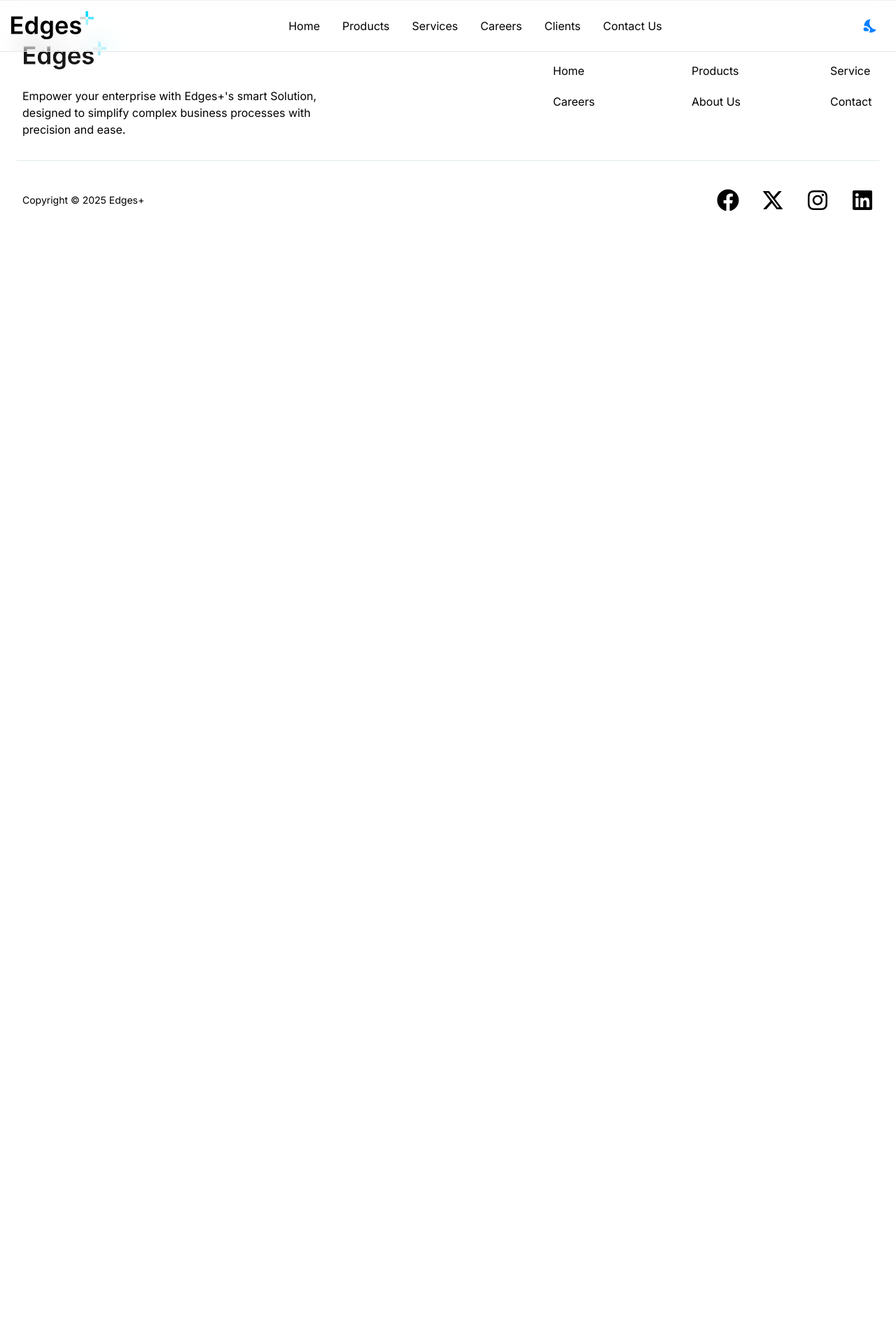
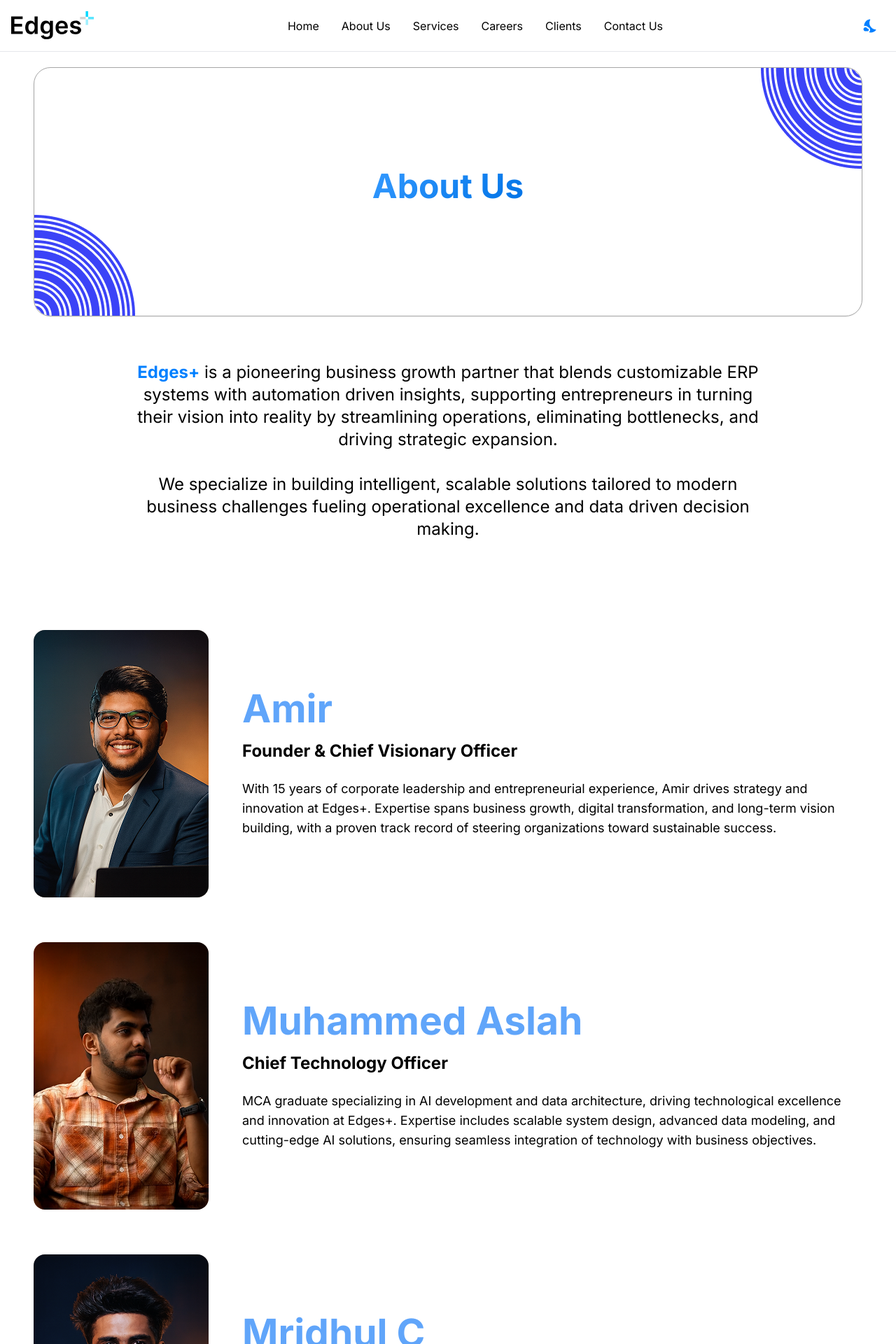
Before and after one commit to edges-plus/Edgesplus, a React (Vite) app: page /about in a window 1280 px wide. Shown: the top 1920 px of the page at 70% size. Before the commit the page ends 800 px from the top, so only its background shows below. Built offline with nearby package versions, Linux system fonts and the light colour scheme.

Commit message:
Add: Added About Us page

```diff
--- a/src/App.tsx
+++ b/src/App.tsx
@@ -8,6 +8,7 @@ import Index from "./pages/Index";
 import NotFound from "./pages/NotFound";
 import Header from "./components/Header";
 import ContactPage from "./pages/Contact";
+import AboutPage from "./pages/About";
 import Footer from "./components/Footer";
 const queryClient = new QueryClient();
 
@@ -22,6 +23,8 @@ const App = () => (
           <Routes>
             <Route path="/" element={<Index />} />
             <Route path="/contact" element={<ContactPage />} />
+            <Route path="/about" element={<AboutPage />} />
+
             {/* ADD ALL CUSTOM ROUTES ABOVE THE CATCH-ALL "*" ROUTE */}
             <Route path="/page-not-foud" element={<NotFound />} />
           </Routes>
--- /dev/null
+++ b/src/components/CompanyDescription.tsx
@@ -0,0 +1,19 @@
+const CompanyDescription = () => {
+  return (
+    <section className="py-16 px-4 sm:px-6 lg:px-8">
+      <div className="max-w-4xl mx-auto">
+        <div className="text-center space-y-8">
+          <p className="text-lg sm:text-xl lg:text-2xl leading-relaxed text-foreground">
+            <span className="text-primary font-semibold">Edges+</span> is a pioneering business growth partner that blends customizable ERP systems with automation driven insights, supporting entrepreneurs in turning their vision into reality by streamlining operations, eliminating bottlenecks, and driving strategic expansion.
+          </p>
+
+          <p className="text-lg sm:text-xl lg:text-2xl leading-relaxed text-foreground">
+            We specialize in building intelligent, scalable solutions tailored to modern business challenges fueling operational excellence and data driven decision making.
+          </p>
+        </div>
+      </div>
+    </section>
+  );
+};
+
+export default CompanyDescription;
--- a/src/components/ContactForm.tsx
+++ b/src/components/ContactForm.tsx
@@ -173,7 +173,7 @@ const ContactForm = () => {
                             <img
                                 src={Circles}
                                 alt="Decorative Circles"
-                                className="absolute w-128 bottom-0 right-0  pointer-events-none"
+                                className="absolute hidden lg:block w-128 bottom-0 right-0  pointer-events-none"
                             />
                         </div>
 
--- a/src/components/Footer.tsx
+++ b/src/components/Footer.tsx
@@ -16,11 +16,11 @@ const Footer = () => {
   }, [theme]);
   const navigationLinks = [
     { name: 'Home', href: '/' },
-    { name: 'Products', href: '/page-not-foud' },
+    { name: 'About Us', href: '/about' },
     { name: 'Service', href: '/page-not-foud' },
     { name: 'Careers', href: '/page-not-foud' },
     { name: 'About Us', href: '/page-not-foud' },
-    { name: 'Contact', href: '/page-not-foud' },
+    { name: 'Contact', href: '/contact' },
   ];
 
   const socialLinks = [
--- a/src/components/Header.tsx
+++ b/src/components/Header.tsx
@@ -39,7 +39,7 @@ const Header = () => {
 
   const navLinks = [
     { title: "Home", href: "/" },
-    { title: "Products", href: "/page-not-found" },
+    { title: "About Us", href: "/about" },
     { title: "Services", href: "/page-not-found" },
     { title: "Careers", href: "/page-not-found" },
     { title: "Clients", href: "/page-not-found" },
--- /dev/null
+++ b/src/components/LeadershipBoard.tsx
@@ -0,0 +1,90 @@
+import amirImage from "../../assets/Amir.png";
+import aslahImage from "../../assets/Aslah.png";
+import mridhulImage from "../../assets/Mridhul.png";
+import suhailImage from "../../assets/Suhail.png";
+
+const LeadershipSection = () => {
+  const leaders = [
+    {
+      name: "Amir",
+      title: "Founder & Chief Visionary Officer",
+      description:
+        "With 15 years of corporate leadership and entrepreneurial experience, Amir drives strategy and innovation at Edges+. Expertise spans business growth, digital transformation, and long-term vision building, with a proven track record of steering organizations toward sustainable success.",
+      image: amirImage,
+    },
+    {
+      name: "Muhammed Aslah",
+      title: "Chief Technology Officer",
+      description:
+        "MCA graduate specializing in AI development and data architecture, driving technological excellence and innovation at Edges+. Expertise includes scalable system design, advanced data modeling, and cutting-edge AI solutions, ensuring seamless integration of technology with business objectives.",
+      image: aslahImage,
+    },
+    {
+      name: "Mridhul C",
+      title: "Project Manager",
+      description:
+        "Expert in R language, business analytics, and UI/UX design, dedicated to delivering high-impact, data-centric ERP solutions with seamless user experiences. Skilled in transforming complex business requirements into intuitive digital platforms, ensuring efficiency, scalability, and measurable results.",
+      image: mridhulImage,
+    },
+    {
+      name: "Suhail Anvar Sadath",
+      title: "Project Manager",
+      description:
+        "AI development specialist focused on automation and business process optimization, building intelligent systems that streamline workflows and enhance organizational efficiency. Expertise spans machine learning, predictive analytics, and process innovation, enabling businesses to scale with agility and precision.",
+      image: suhailImage,
+    },
+  ];
+
+  return (
+    <section className="py-16 px-4 sm:px-6 lg:px-8 min-h-screen">
+      <div className="max-w-7xl mx-auto space-y-16">
+        {leaders.map((leader, index) => (
+          <div
+            key={index}
+            className="flex flex-col md:flex-row items-center md:items-stretch gap-8 md:gap-12"
+          >
+            {/* Profile Image */}
+            <div className="flex-shrink-0">
+              <div className="rounded-2xl overflow-hidden bg-gradient-to-br from-orange-400/20 to-amber-600/20">
+                <img
+                  src={leader.image}
+                  alt={`${leader.name} - ${leader.title}`}
+                  className="w-auto h-auto max-w-xs md:max-w-sm object-contain"
+                  onError={(e) => {
+                    e.currentTarget.style.display = "none";
+                    const fallback = document.createElement("div");
+                    fallback.className =
+                      "w-40 h-40 bg-gradient-to-br from-orange-400/20 to-amber-600/20 flex items-center justify-center rounded-full";
+                    fallback.innerHTML = `
+                      <span class="text-3xl font-bold text-primary">${leader.name.charAt(
+                        0
+                      )}</span>
+                    `;
+                    e.currentTarget.parentElement?.appendChild(fallback);
+                  }}
+                />
+              </div>
+            </div>
+
+            {/* Content */}
+            <div className="flex-1 flex flex-col justify-center text-center md:text-left">
+              <h3 className="text-4xl md:text-5xl lg:text-6xl font-bold text-blue-400 mb-4">
+                {leader.name}
+              </h3>
+
+              <h4 className="text-xl md:text-2xl font-semibold text-foreground mb-6">
+                {leader.title}
+              </h4>
+
+              <p className="text-base md:text-lg leading-relaxed text-muted-foreground">
+                {leader.description}
+              </p>
+            </div>
+          </div>
+        ))}
+      </div>
+    </section>
+  );
+};
+
+export default LeadershipSection;
--- a/src/components/ContacHeader.tsx
+++ b/src/components/PageHeader.tsx
@@ -2,8 +2,11 @@ import { Card } from "@/components/ui/card";
 import SWCircles from "../../assets/SWCircles.png";
 import NECircles from "../../assets/NECircles.png";
 
+interface HeaderProps{
+    title: string;
+}
 
-const ContactHeader = () => {
+const PageHeader: React.FC<HeaderProps> = ({title}) => {
     return (
         <section className=" px-4 sm:px-6 lg:px-8">
             <div className="max-w-7xl mx-auto">
@@ -21,7 +24,7 @@ const ContactHeader = () => {
                                 WebkitTextFillColor: "transparent",
                             }}
                         >
-                            Contact Us
+                            {title}
                         </h1>
 
                     </div>
@@ -35,4 +38,4 @@ const ContactHeader = () => {
         </section>
     )
 }
-export default ContactHeader;
+export default PageHeader;
--- /dev/null
+++ b/src/pages/About.tsx
@@ -0,0 +1,18 @@
+import ContactForm from "@/components/ContactForm"
+import PageHeader from "@/components/PageHeader"
+import CompanyDesc from "@/components/CompanyDescription"
+import LeadershipSection from "@/components/LeadershipBoard";
+
+
+const AboutPage = () => {
+
+    return (
+        <div className="min-h-screen p-4 pt-48 lg:pt-24">
+            <PageHeader title="About Us"/>
+            <CompanyDesc/>
+            <LeadershipSection />
+        </div>
+    );
+};
+
+export default AboutPage;
--- a/src/pages/Contact.tsx
+++ b/src/pages/Contact.tsx
@@ -2,12 +2,12 @@ import HeroSection from "@/components/HeroSection";
 import ContactForm from "@/components/ContactForm"
 import { useTheme } from "@/contexts/ThemeContext";
 import { useEffect, useState } from "react";
-import ContactHeader from "@/components/ContacHeader"
+import PageHeader from "@/components/PageHeader"
 const ContactPage = () => {
 
     return (
         <div className="min-h-screen p-4 pt-48 lg:pt-24">
-            <ContactHeader />
+            <PageHeader title="Contact Us"/>
             <ContactForm />
         </div>
     );
```
